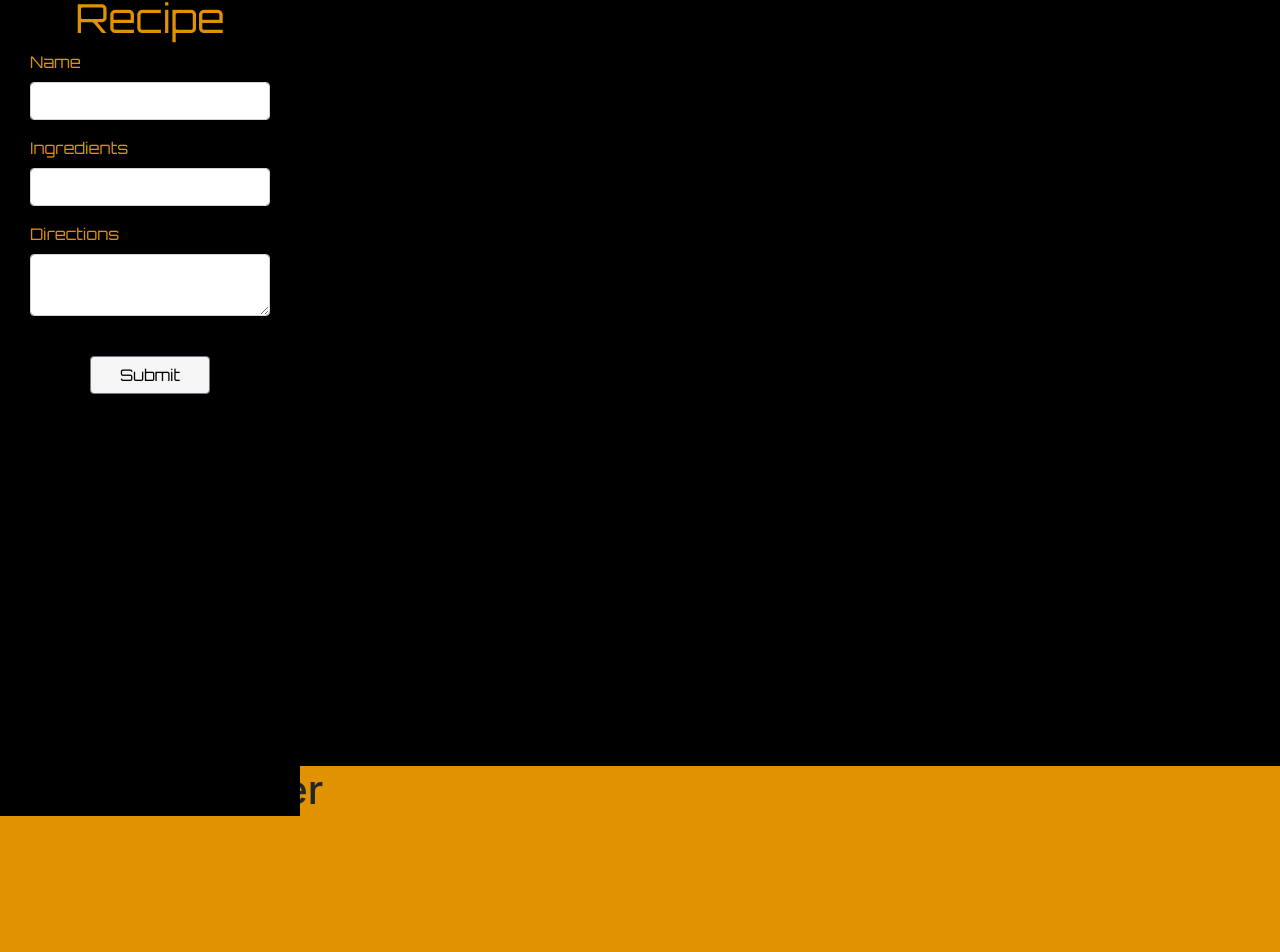
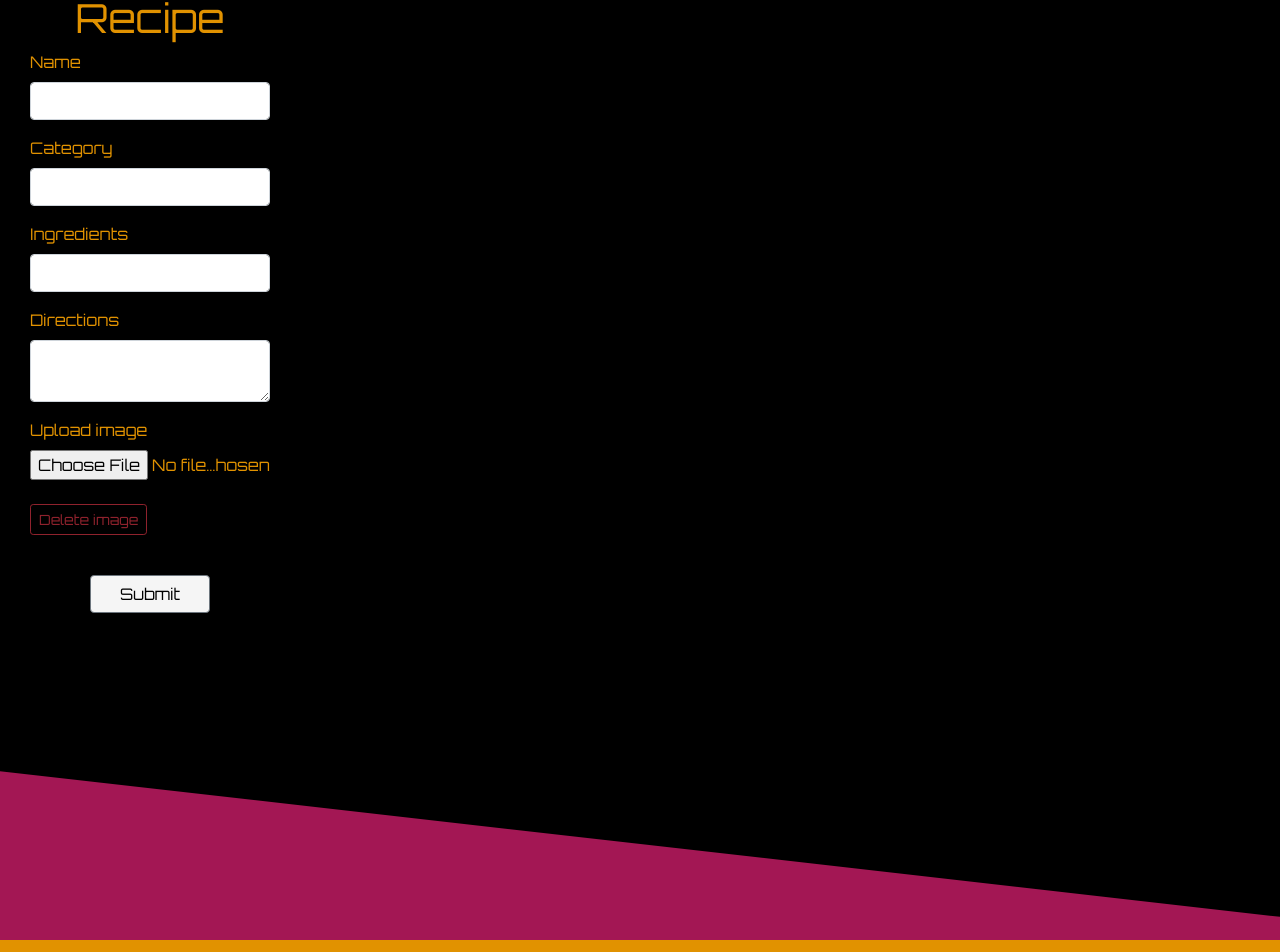
Before and after one commit to jayhunt0824/finalProject-client, a React (Create React App) app: page /myrecipes in a window 1280 px wide. Shown: the part 264-1216 px from the top of the page. Built offline with nearby package versions, Linux system fonts and the light colour scheme.

Commit message:
purple footer div added, cols messed up

```diff
--- a/src/App.css
+++ b/src/App.css
@@ -55,8 +55,21 @@
 }
 
 .searchBar {
-  width: 400px;
-  height: 200px;
+  width: 600px;
+  height: 250px;
+  border-radius: 25px;
+  position: relative;
+  bottom: 600px;
+  left: 40px;
+}
+
+.searchBtn {
+  height: 40px;
+  position: relative;
+  top: 20px;
+  width: 90px;
+  font-family: "Orbitron", sans-serif;
+  border-radius: 10px;
 }
 
 .footer {
@@ -106,3 +119,24 @@
   top: 50px;
   left: 40px;
 }
+
+.custom-shape-divider-bottom-1619370106 {
+  position: relative;
+  bottom: -5px;
+  left: 0;
+  width: 100%;
+  overflow: hidden;
+  line-height: 0;
+  transform: rotate(180deg);
+}
+
+.custom-shape-divider-bottom-1619370106 svg {
+  position: relative;
+  display: block;
+  width: calc(100% + 1.3px);
+  height: 169px;
+}
+
+.custom-shape-divider-bottom-1619370106 .shape-fill {
+  fill: #a31754;
+}
--- a/src/components/Home/Footer.jsx
+++ b/src/components/Home/Footer.jsx
@@ -8,8 +8,15 @@ export class Footer extends Component {
     this.state = {  }
   }
   render() {
-    return ( <div className="footer">
-      <h1>Hello from footer</h1>
+    return ( <div>
+      <div class="custom-shape-divider-bottom-1619370106">
+    <svg data-name="Layer 1" xmlns="http://www.w3.org/2000/svg" viewBox="0 0 1200 120" preserveAspectRatio="none">
+        <path d="M1200 120L0 16.48 0 0 1200 0 1200 120z" class="shape-fill"></path>
+    </svg>
+</div>
+      <div className="footer">
+
+</div>
 </div>
     )
 
--- a/src/components/Home/MainPage.tsx
+++ b/src/components/Home/MainPage.tsx
@@ -75,9 +75,11 @@ class MainPage extends React.Component<MainPageProps, MainPageState> {
               value={this.state.drinks}
               onChange={this.editSearchTerm}
             />
-            <button type="submit"> Search</button>
+            <button className="searchBtn" type="submit">
+              {" "}
+              Search
+            </button>
           </div>
-          <h3>Results:</h3>
         </form>
         <RecipeCard
           // url={drinkURL}
--- a/src/components/Recipes/RecipeCard.tsx
+++ b/src/components/Recipes/RecipeCard.tsx
@@ -23,7 +23,7 @@ class RecipeCard extends React.Component<RecipeCardProps, RecipeCardState> {
     return (
       <div>
         <CardColumns>
-          {this.props.drinkinformation != undefined
+          {this.props.drinkinformation !== undefined
             ? this.props.drinkinformation.map((drink: Drink, index: number) => (
                 <RecipeCards drink={drink} key={index} />
               ))
--- a/src/components/Recipes/RecipeCards.tsx
+++ b/src/components/Recipes/RecipeCards.tsx
@@ -26,13 +26,9 @@ class RecipeCards extends React.Component<RecipeCardsProps, RecipeCardsState> {
   }
   render() {
     return (
+      <div>
         <Card className="card">
-        <CardImg
-          top
-          width="200px"
-          src={this.props.drink.strDrinkThumb}
-          alt="Card image cap"
-        />
+          <CardImg src={this.props.drink.strDrinkThumb} alt="Card image cap" />
           <CardBody>
             <CardTitle tag="h5">{this.props.drink.strDrink}</CardTitle>
             <CardSubtitle tag="h6" className="mb-2 text-muted">
@@ -42,6 +38,7 @@ class RecipeCards extends React.Component<RecipeCardsProps, RecipeCardsState> {
             <Button>Button</Button>
           </CardBody>
         </Card>
+      </div>
     );
   }
 }
--- a/src/components/User/UserRecipeCreate.jsx
+++ b/src/components/User/UserRecipeCreate.jsx
@@ -1,129 +1,179 @@
-import React, { useState, useEffect } from 'react';
-import {Button, Form, FormGroup, Label, Input, FormText} from 'reactstrap';
-
+import React, { useState, useEffect } from "react";
+import { Button, Form, FormGroup, Label, Input, FormText } from "reactstrap";
 
 const UserRecipeCreate = (props) => {
-
-    const [name, setName] = useState('');
-    const [ingredients,setIngredients] = useState('');
-    const [directions, setDirections] = useState('');
-    const [photoURL, setPhotoURL] = useState('');
-    const [categories, setCategories] = useState('');
+  const [name, setName] = useState("");
+  const [ingredients, setIngredients] = useState("");
+  const [directions, setDirections] = useState("");
+  const [photoURL, setPhotoURL] = useState("");
+  const [category, setCategory] = useState("");
 
   // /* **********
   // CLOUDINARY
   // *********** */
-    // const [loading, setLoading] = useState(false);
+  const [loading, setLoading] = useState(false);
 
-    // const uploadImage = async e => {
+  const uploadImage = async (e) => {
+    const data = new FormData();
+    const files = e.target.files;
+    data.append("file", files[0]);
+    data.append("upload_preset", "artisan-goods-cloudinary");
+    setLoading(true);
+    const res = await fetch(
+      "https://api.cloudinary.com/v1_1/natescloudinary/image/upload",
+      {
+        method: "POST",
+        body: data,
+      }
+    );
+    const file = await res.json();
 
-    //     const data = new FormData();
-    //     const files = e.target.files;
-    //     data.append('file', files[0]);
-    //     data.append('upload_preset', 'artisan-goods-cloudinary');
-    //     setLoading(true);
-    //     const res = await fetch(
-    //         'https://api.cloudinary.com/v1_1/natescloudinary/image/upload',
-    //         {
-    //             method: 'POST',
-    //             body: data
-    //         }
-    //     )
-    //     const file = await res.json();
-
-    //     setPhotoURL(file.secure_url);
-    //     setLoading(false);
-    // }
+    setPhotoURL(file.secure_url);
+    setLoading(false);
+  };
 
   /* **********
     END CLOUDINARY
     *********** */
 
   const handleSubmit = (e) => {
-
     e.preventDefault();
 
-
-
-        fetch(`https://www.thecocktaildb.com/api/json/v1/1/search.php?s=/recipe/create` , {
-            method: 'POST',
+    fetch(
+      `https://www.thecocktaildb.com/api/json/v1/1/search.php?s=/recipe/create`,
+      {
+        method: "POST",
         body: JSON.stringify({
-                product:{
+          product: {
             name: name,
             ingredients: ingredients,
             directions: directions,
-                    categories: categories,
+            category: category,
             photoURL: photoURL,
-
-                }
+          },
         }),
         headers: new Headers({
-                'Content-Type': 'application/json',
-                'Authorization': props.token
+          "Content-Type": "application/json",
+          Authorization: props.token,
+        }),
+      }
+    )
+      .then((res) => res.json())
+      .then((logData) => {
+        console.log("logData -->", logData);
+        setName("");
+        setIngredients(0);
+        setDirections("");
+        setCategory("");
+        setPhotoURL("");
+        props.getListOfProducts();
       })
-        })
-        .then( (res) => res.json())
-        .then( (logData) => {
-            console.log('logData -->', logData);
-            setName('');
-            setIngredients(0);
-            setDirections('');
-            setCategories(true);
-            setPhotoURL('');
-            props.getListOfProducts();
+      .catch((err) => {
+        console.log(err);
+      });
+  };
 
-        })
-        .catch((err => { console.log(err);}))
-
+  function deleteImg() {
+    setPhotoURL("");
   }
 
-    // const onValueChange = (e) => {
-    //     e.target.value === 'inStock' ? setInStock(true) : setInStock(false);
-    //     console.log('e.target.value', e.target.value);
-    // }
-
-    // function deleteImg(){
-    //     setPhotoURL('');
-    // }
-
   function changeBtn(e) {
-    e.target.style.fontSize = 'larger';
+    e.target.style.fontSize = "larger";
   }
 
   function resetBtn(e) {
-    e.target.style.fontSize = 'initial';
+    e.target.style.fontSize = "initial";
   }
 
   return (
     <>
       <div className="createRecipe">
-            <h4 id="UserRecipeCreateFont" style={{fontSize: 40, textAlign: "center"}}>Create Recipe</h4>
+        <h4
+          id="UserRecipeCreateFont"
+          style={{ fontSize: 40, textAlign: "center" }}
+        >
+          Create Recipe
+        </h4>
         <Form onSubmit={handleSubmit}>
           <FormGroup>
             <Label htmlFor="name">Name</Label>
-                    <Input name="name" value={name} onChange={(e) => setName(e.target.value)}/>
+            <Input
+              name="name"
+              value={name}
+              onChange={(e) => setName(e.target.value)}
+            />
+          </FormGroup>
+          <FormGroup>
+            <Label htmlFor="category">Category</Label>
+            <Input
+              type="number"
+              min="0"
+              name="category"
+              value={category}
+              onChange={(e) => setCategory(e.target.value)}
+            />
           </FormGroup>
 
           <FormGroup>
             <Label htmlFor="ingredients">Ingredients</Label>
-                    <Input type="number" min="0" name='ingredients' value={ingredients} onChange={(e) => setIngredients(e.target.value)}/>
+            <Input
+              type="number"
+              min="0"
+              name="ingredients"
+              value={ingredients}
+              onChange={(e) => setIngredients(e.target.value)}
+            />
           </FormGroup>
 
           <FormGroup>
             <Label htmlFor="directions">Directions</Label>
-                    <Input type="textarea" name="directions" value={directions} onChange={(e) => setDirections(e.target.value)}/>
+            <Input
+              type="textarea"
+              name="directions"
+              value={directions}
+              onChange={(e) => setDirections(e.target.value)}
+            />
+          </FormGroup>
+          <FormGroup>
+            <Label htmlFor="photoURL">Upload image</Label>
+            <Input type="file" onChange={uploadImage} />
+            {loading ? (
+              <h6>Loading...</h6>
+            ) : (
+              <img
+                src={photoURL}
+                style={{ width: "120px" }}
+                style={{ height: "120px" }}
+              />
+            )}
+            <br />
+            <Button
+              size="sm"
+              color="outline-danger"
+              disabled={loading || photoURL === ""}
+              onClick={deleteImg}
+            >
+              Delete image
+            </Button>
           </FormGroup>
 
           <br />
-                <div className='align-middle text-center'>
-                <Button  style={{width: 120, backgroundColor: "#f5f5f5", color: "black"}} type="submit">Submit</Button>
+          <div className="align-middle text-center">
+            <Button
+              style={{ width: 120, backgroundColor: "#f5f5f5", color: "black" }}
+              type="submit"
+            >
+              Submit
+            </Button>
           </div>
         </Form>
       </div>
     </>
   );
-}
+};
 
 export default UserRecipeCreate;
 
-{/*disabled={loading}onMouseOver={changeBtn} onMouseLeave={resetBtn} */}
+{
+  /*disabled={loading}onMouseOver={changeBtn} onMouseLeave={resetBtn} */
+}
```
Lines whose indentation alone changed are shown as unchanged.
